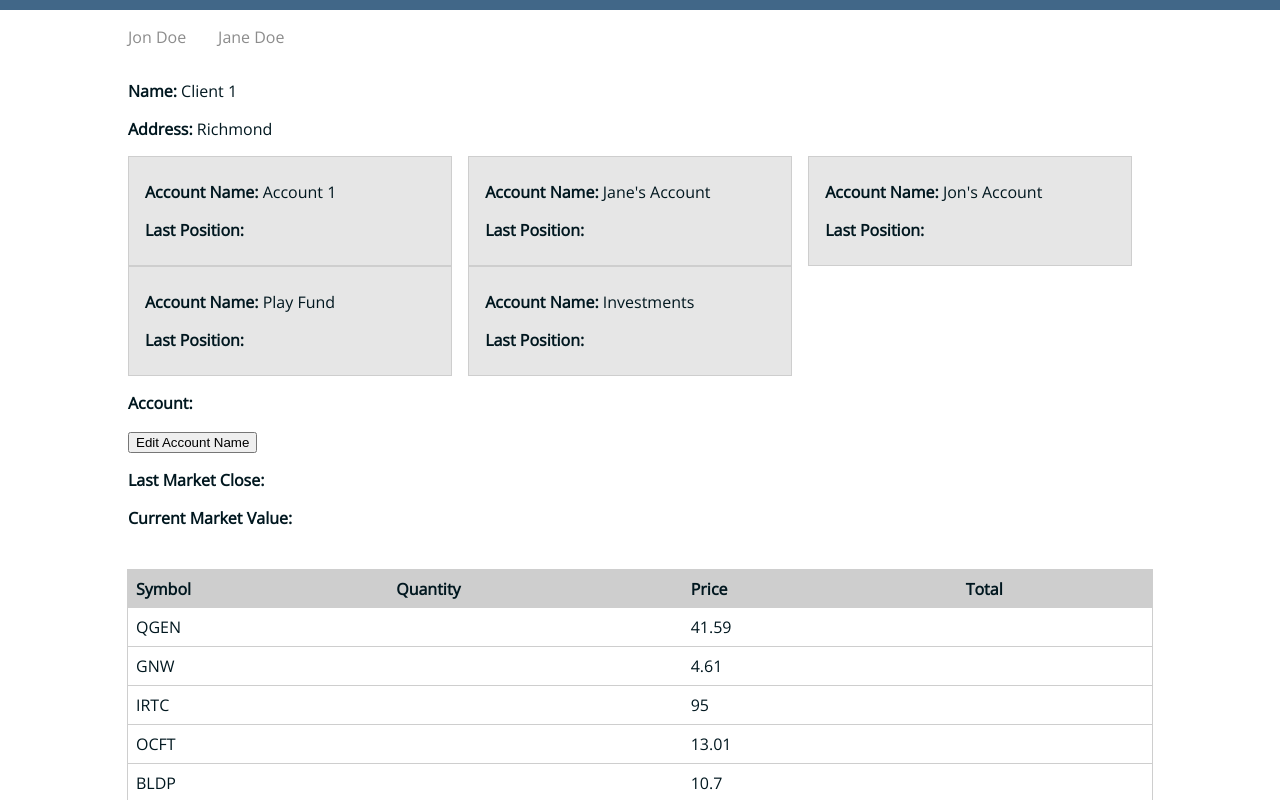
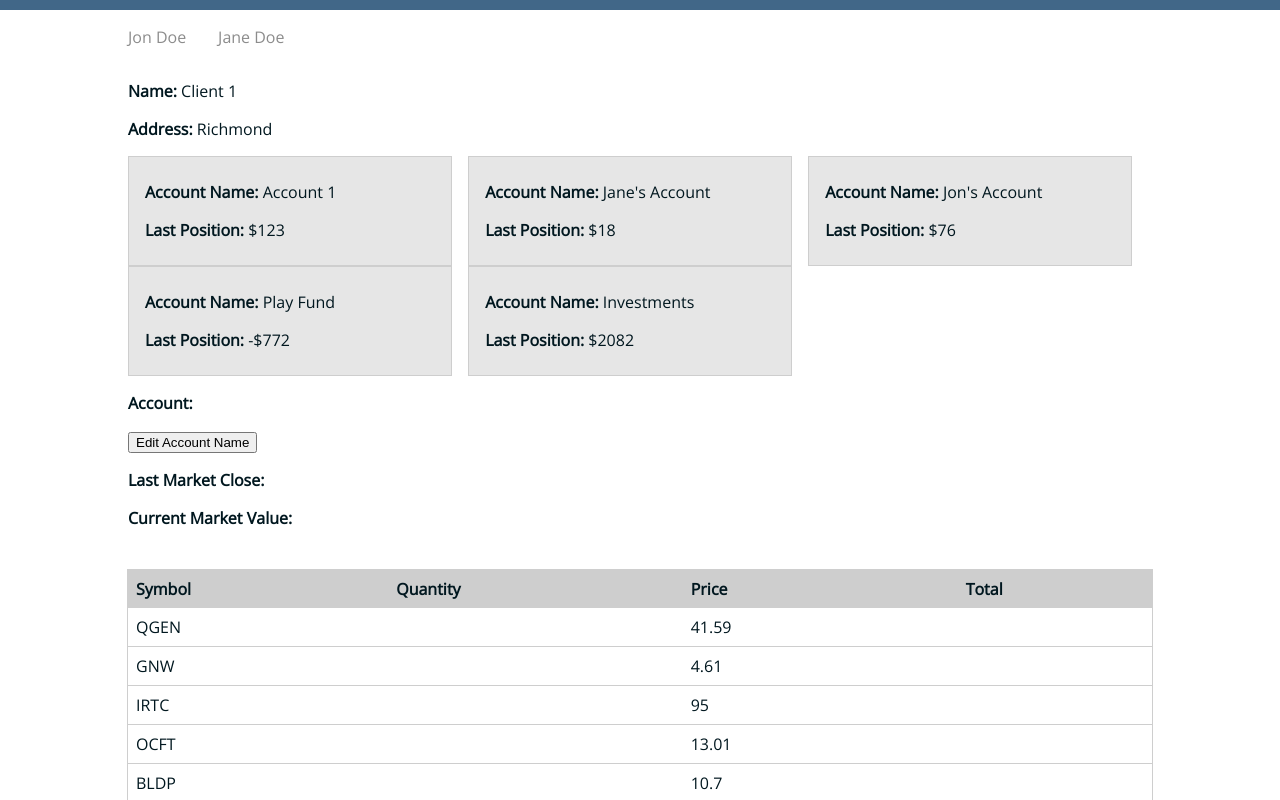
Before and after one commit to joelshaw/investing-app, an Angular app: page /accounts in a window 1280 px wide. Shown: the top 800 px of the page. Built offline with nearby package versions, Linux system fonts and the light colour scheme.

Commit message:
Updated 'last position' data bind

```diff
--- a/src/app/accounts/accounts.component.html
+++ b/src/app/accounts/accounts.component.html
@@ -2,10 +2,10 @@
   <div class="site-container">
     <div class="account-view__account" *ngFor="let account of accounts">
       <p><strong>Account Name:</strong> {{account.name}}</p>
-      <p><strong>Last Position:</strong> {{account.close | currency}}</p>
+      <p><strong>Last Position:</strong> {{account.lastMrkClose}}</p>
     </div>
     <div class="account-view__details">
-      <p><strong>Account:</strong> {{name}}</p><button class="account-view__details--edit" (click)="updateAccount()">Edit Account Name</button>
+      <p><strong>Account:</strong> {{account}}</p><button class="account-view__details--edit" (click)="updateAccount()">Edit Account Name</button>
       <p><strong>Last Market Close: {{close}}</strong></p>
       <p><strong>Current Market Value: {{current}}</strong></p>
     </div>
```
